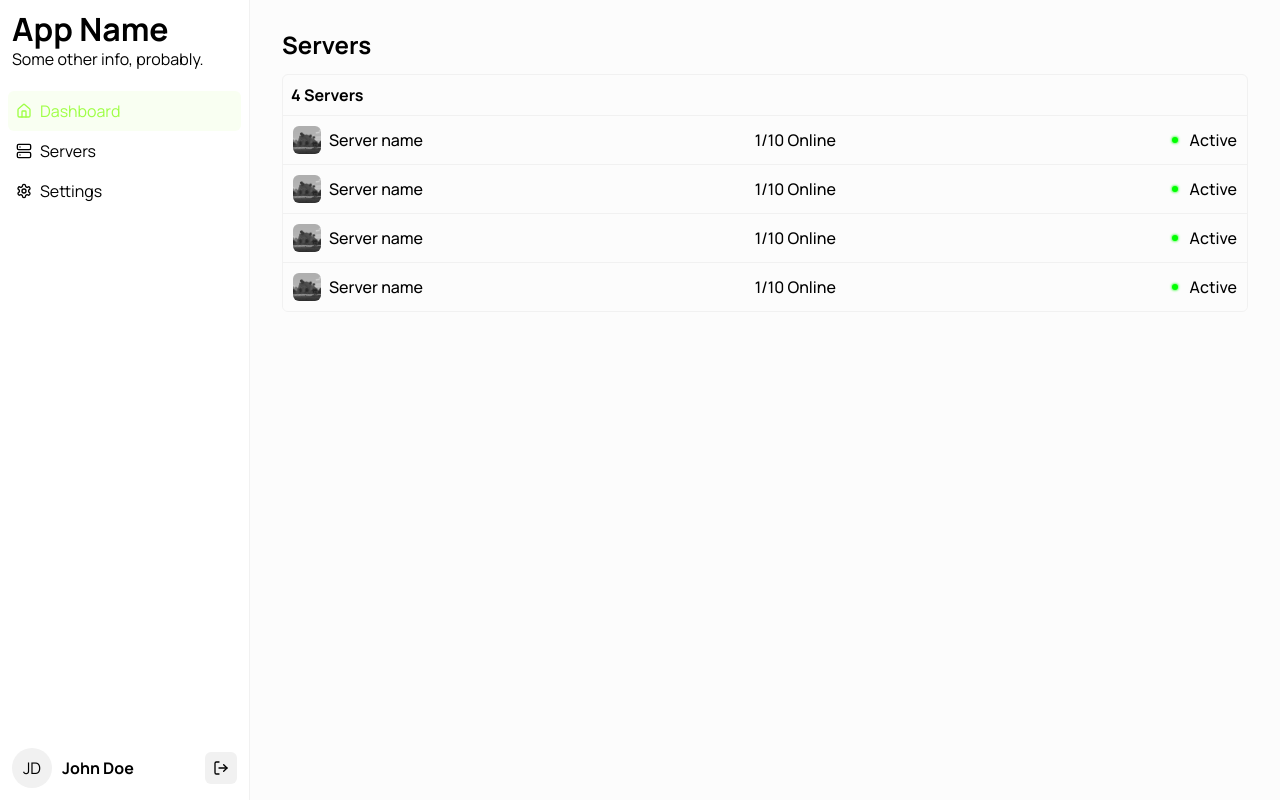
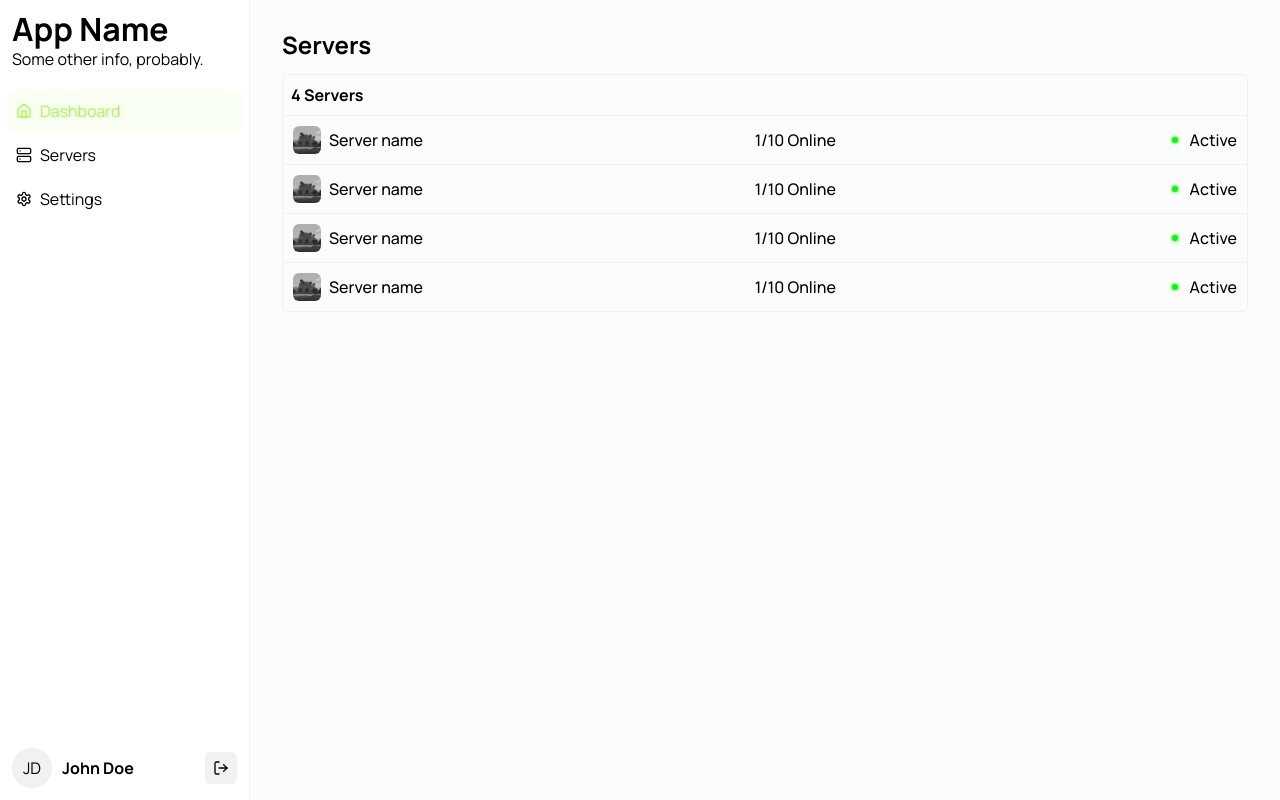
Before and after one commit to ScaffoldMC/ScaffoldMC, a Next.js app in the folder apps/web/: page /dashboard in a window 1280 px wide. Built offline with nearby package versions, Linux system fonts and the light colour scheme.

Commit message:
Add gap to sidebar content

```diff
--- a/apps/web/components/organisms/sidebar/sidebar.module.css
+++ b/apps/web/components/organisms/sidebar/sidebar.module.css
@@ -14,6 +14,7 @@
 	overflow-y: auto;
 	width: 100%;
 	padding: 8px;
+	gap: 4px;
 }
 
 .sidebarLink {
```
